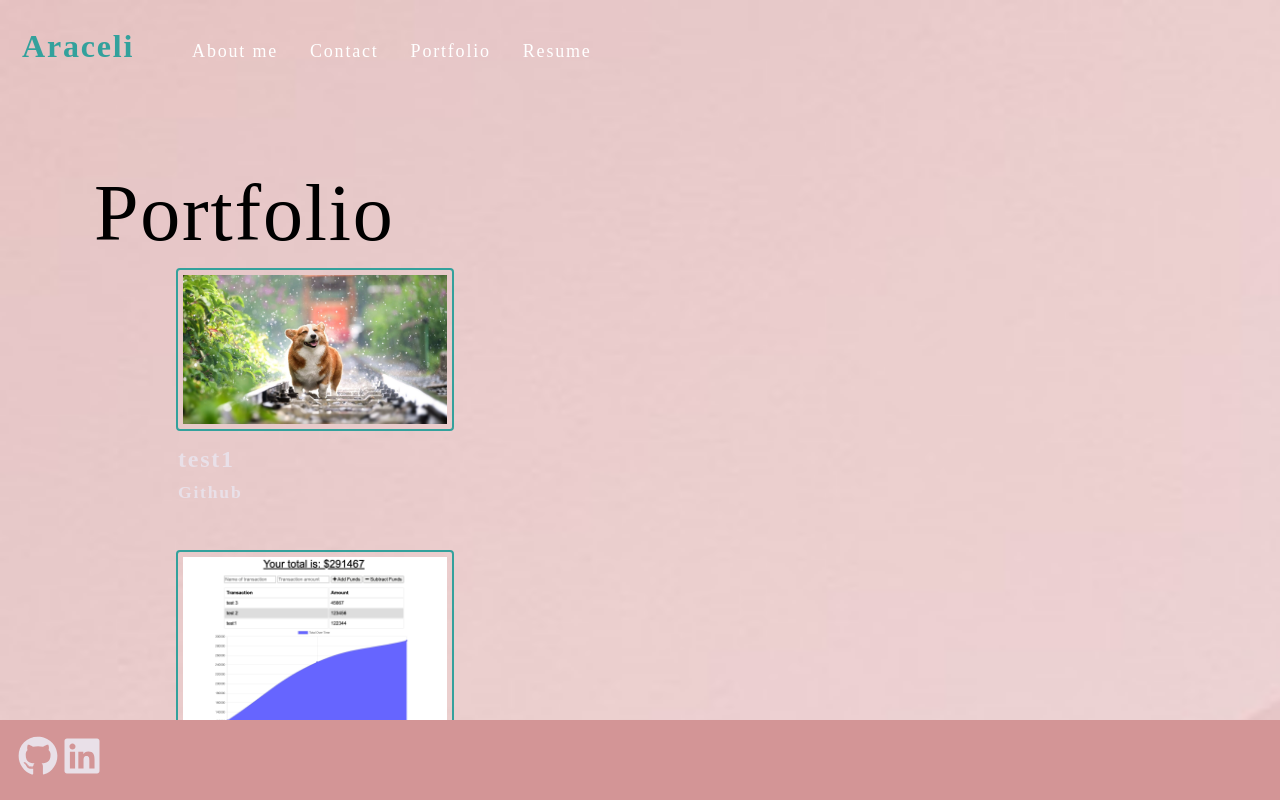
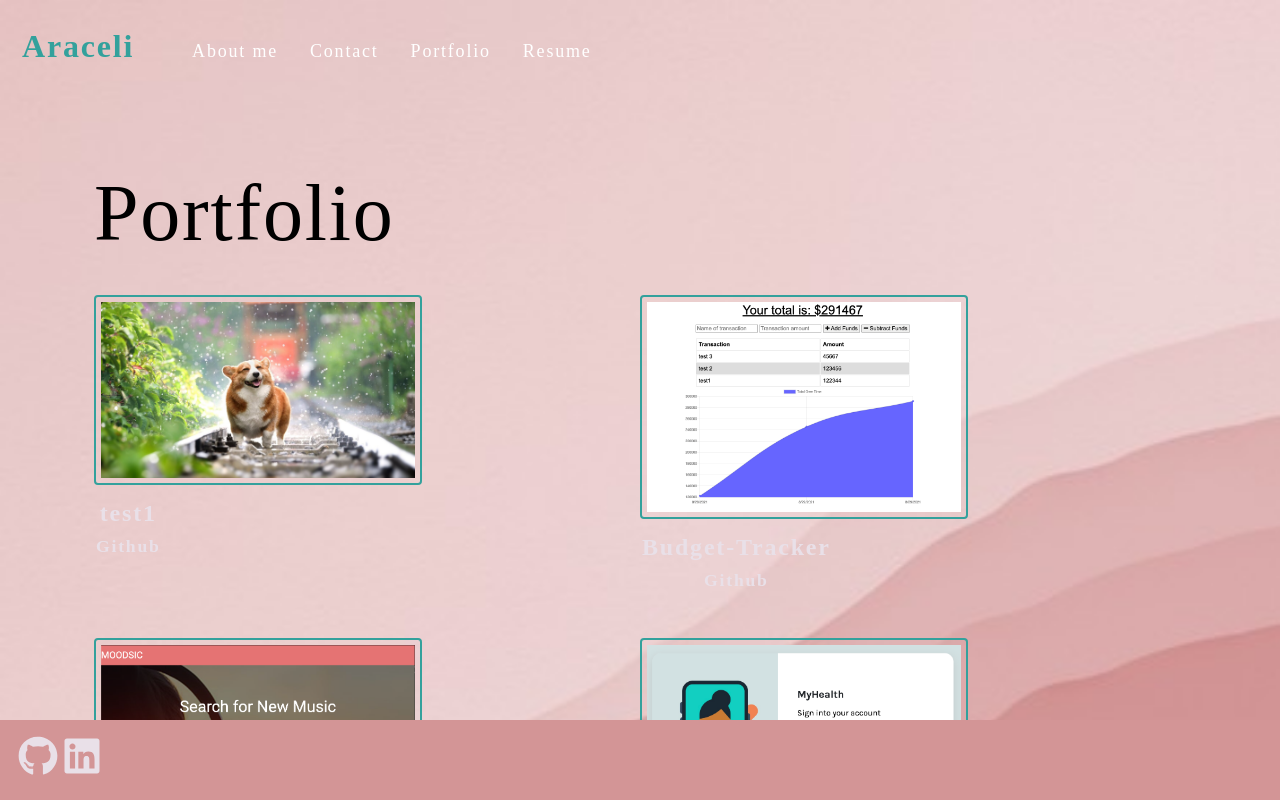
Before and after one commit to Araceli4690/react-portfolio, a React (Create React App) app: page / in a window 1280 px wide. Both pictures are taken after a click on the item "Portfolio". Shown: the top 800 px of the page. Built offline with nearby package versions, Linux system fonts and the light colour scheme; a web font is replaced by a local one.

Commit message:
flex box to portfolio section

```diff
--- a/src/components/Portfolio/index.js
+++ b/src/components/Portfolio/index.js
@@ -11,7 +11,8 @@ function Portfolio() {
     return (
         <section>
             <h1>Portfolio</h1>
-            <Wrapper >
+            <br></br>
+            <Wrapper className="sample" >
                 {projects.map((project) => (
                     < ProjectCard key={project.id} image={project.image} name={project.name} github={project.github} deploy={project.deploy} />
                 ))}
--- a/src/components/Project/index.js
+++ b/src/components/Project/index.js
@@ -6,10 +6,10 @@ const ProjectCard = (props) => {
         <div className="container">
             <div className="flex-row">
                 <div>
-                    <img className="mx-5" style={{ width: "30%" }} alt={props.name} src={require(`../../assets/cover/${props.image}`).default}></img>
+                    <img className="mx-5" style={{ width: "60%" }} alt={props.name} src={require(`../../assets/cover/${props.image}`).default}></img>
                     {/* {<a alt="jj" className="light" href={props.image}></a>} */}
                 </div>
-                <div>
+                <div style={{ textAlign: "center" }}>
                     <h4><a alt="jj" href={props.deploy}>{props.name}</a></h4>
                     <p><a alt="hh" href={props.github}>Github</a></p>
                     <br />
--- a/src/index.css
+++ b/src/index.css
@@ -117,7 +117,7 @@ img {
   border: 2px solid rgb(51, 161, 156);
   border-radius: 4px;
   padding: 5px;
-  width: 150px;
+
 }
 
 
@@ -164,6 +164,7 @@ textarea {
 	border: 3px solid #cccccc;
 	padding: 5px;
 }
+
 .footer{
   margin-top: 1rem;
   padding: 1rem;
@@ -184,12 +185,13 @@ textarea {
   box-shadow: 0 3px 6px #999, 0 3px 6px #999;
   text-align: left;
 }
+.wrapper{
+  display: flex;
+flex-wrap: wrap;
+}
+.container {
+  width: 50%;
 
-.container {
-  width: 85%;
-  max-width: 1200px;
-  margin-left: auto;
-  margin-right: auto;
 }
 
 .flex-row {
```
